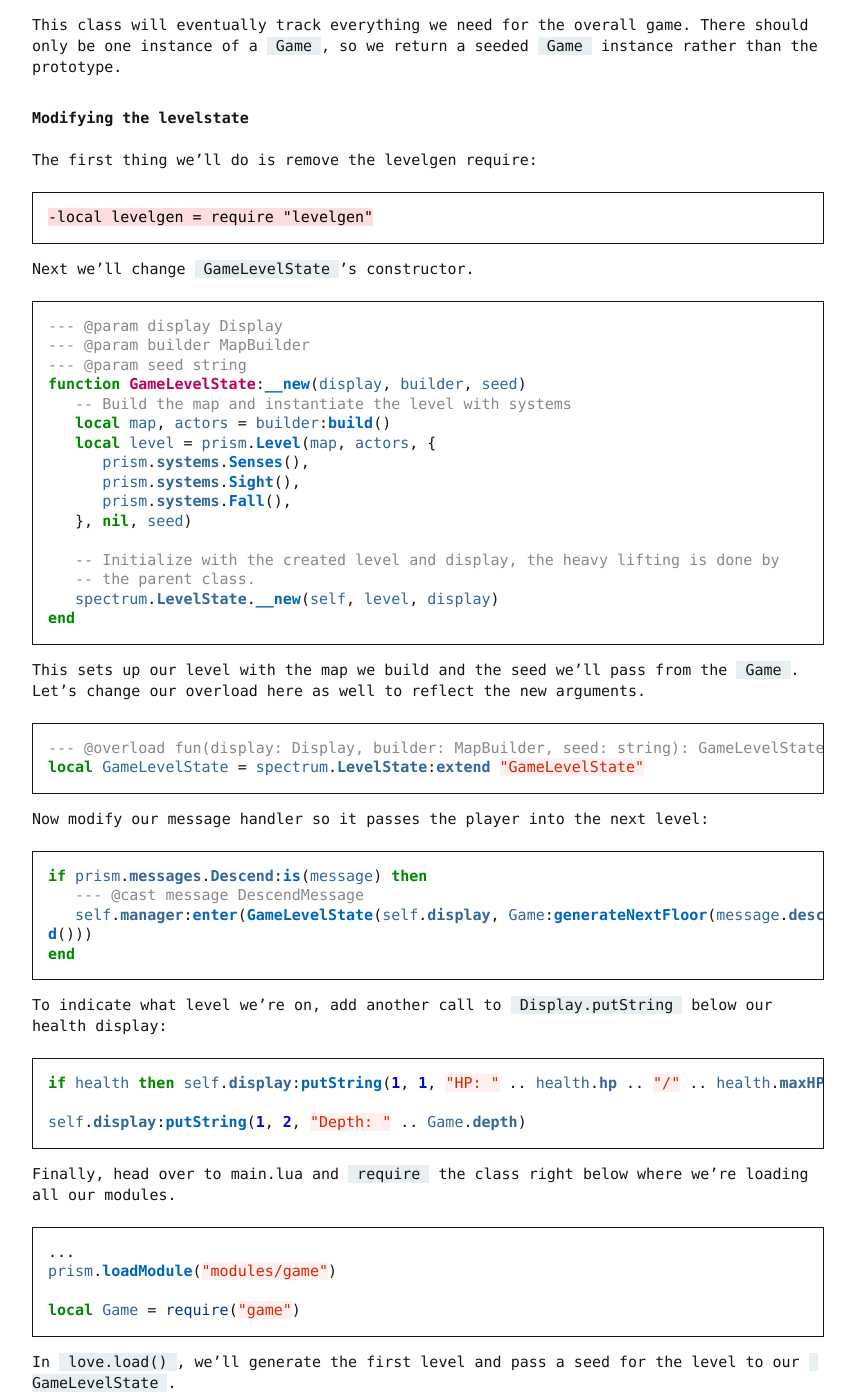
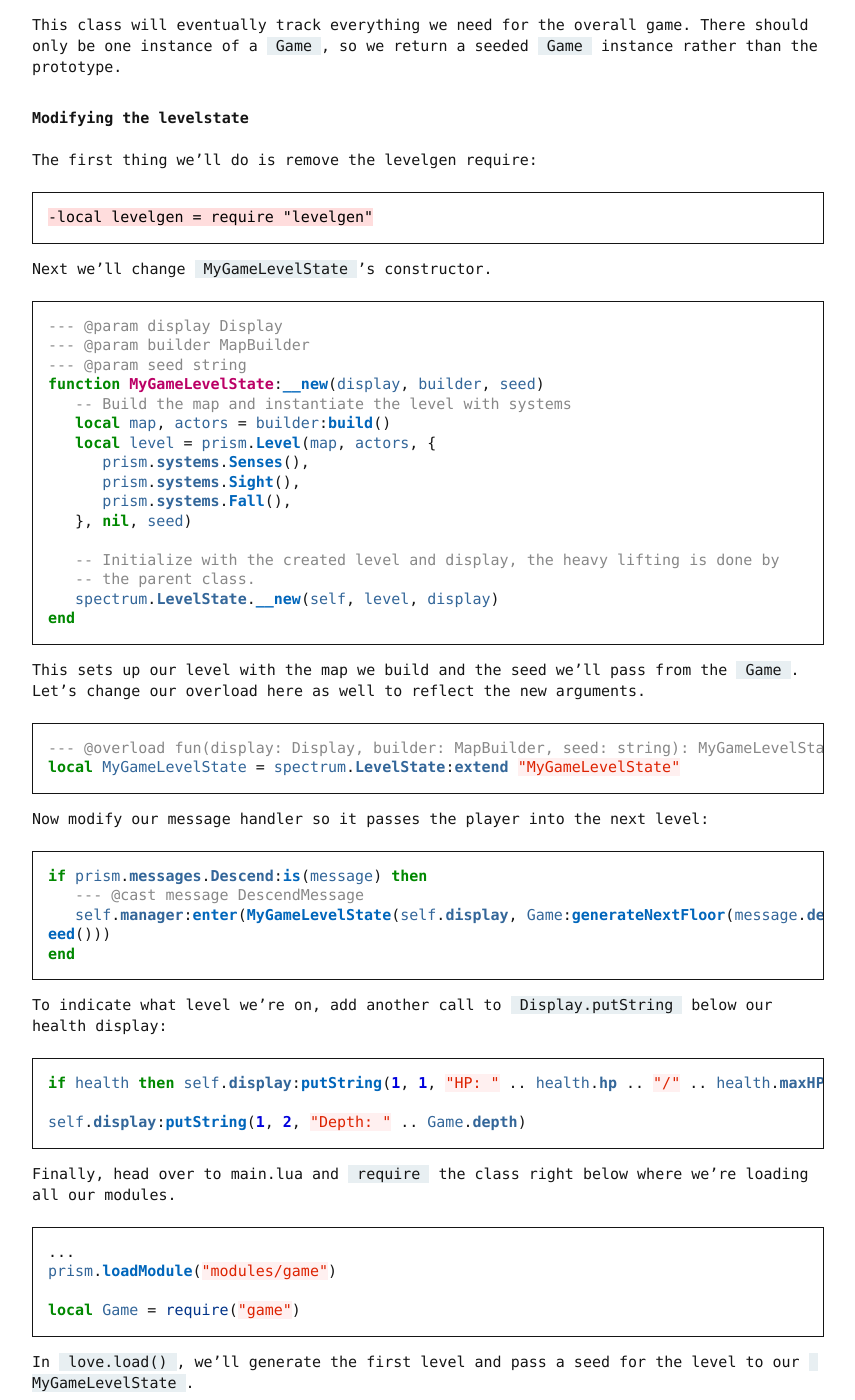
Before and after one commit to drewww/prism, a Sphinx documentation site: the page built from docs/source/making-a-roguelike/part9.rst, in a window 1280 px wide and 1400 px high, scrolled down 1477 px. Shown: the whole window, without its empty margins (362-1217 px from the left). Built offline with Sphinx 7.4.7, drawn with Linux system fonts in a browser that asks for light colours; pages that are not in the unit, such as notebooks, are missing from menus; cross-references to code outside the pages are shown as plain code; some of the changed text lies outside the part shown.

Commit message:
Changed to MyGameLevelState for compatibility with earlier steps.

```diff
--- a/docs/source/making-a-roguelike/part9.rst
+++ b/docs/source/making-a-roguelike/part9.rst
@@ -85,14 +85,14 @@ The first thing we’ll do is remove the levelgen require:
 
    -local levelgen = require "levelgen"
 
-Next we'll change ``GameLevelState``'s constructor.
+Next we'll change ``MyGameLevelState``'s constructor.
 
 .. code:: lua
 
    --- @param display Display
    --- @param builder MapBuilder
    --- @param seed string
-   function GameLevelState:__new(display, builder, seed)
+   function MyGameLevelState:__new(display, builder, seed)
       -- Build the map and instantiate the level with systems
       local map, actors = builder:build()
       local level = prism.Level(map, actors, {
@@ -111,8 +111,8 @@ Let's change our overload here as well to reflect the new arguments.
 
 .. code:: lua
 
-   --- @overload fun(display: Display, builder: MapBuilder, seed: string): GameLevelState
-   local GameLevelState = spectrum.LevelState:extend "GameLevelState"
+   --- @overload fun(display: Display, builder: MapBuilder, seed: string): MyGameLevelState
+   local MyGameLevelState = spectrum.LevelState:extend "MyGameLevelState"
 
 Now modify our message handler so it passes the player into the next level:
 
@@ -120,7 +120,7 @@ Now modify our message handler so it passes the player into the next level:
 
    if prism.messages.Descend:is(message) then
       --- @cast message DescendMessage
-      self.manager:enter(GameLevelState(self.display, Game:generateNextFloor(message.descender). Game:getLevelSeed()))
+      self.manager:enter(MyGameLevelState(self.display, Game:generateNextFloor(message.descender), Game:getLevelSeed()))
    end
 
 To indicate what level we're on, add another call to :lua:func:`Display.putString` below our health display:
@@ -140,12 +140,12 @@ Finally, head over to main.lua and ``require`` the class right below where we’
 
    local Game = require("game")
 
-In ``love.load()``, we'll generate the first level and pass a seed for the level to our ``GameLevelState``.
+In ``love.load()``, we'll generate the first level and pass a seed for the level to our ``MyGameLevelState``.
 
 .. code:: lua
 
    local builder = Game:generateNextFloor(prism.actors.Player())
-   manager:push(GameLevelState(display, builder, Game:getLevelSeed()))
+   manager:push(MyGameLevelState(display, builder, Game:getLevelSeed()))
 
 Launch the game, and your health should be maintained between floors!
 
```
